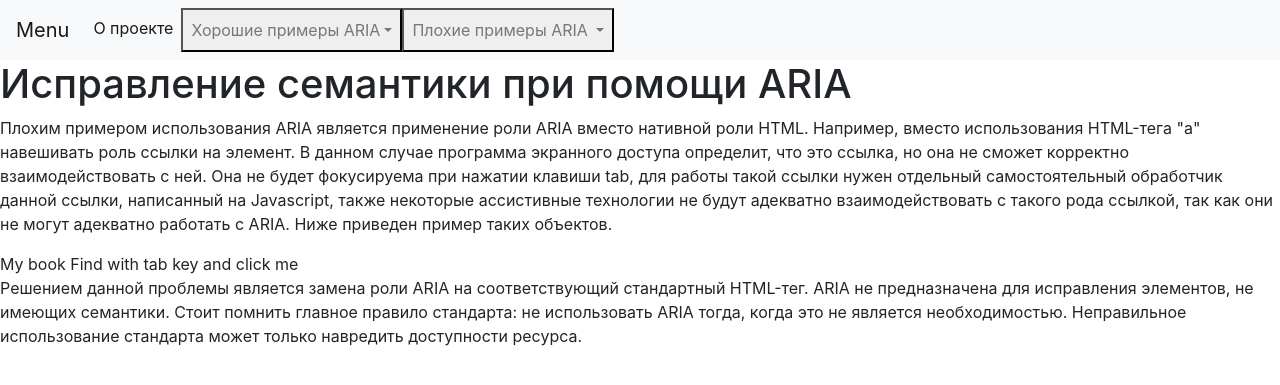
After one commit to sevapopov2/wai-aria-inspection, a Django app: template server/templates/main/bad-examples/fixing-broken-semantics.html in a window 1280 px wide. The commit adds this page. Shown: the top 385 px of the page. Run offline with Django 4.2, Linux system fonts and the light colour scheme; the template is opened without the code that fills it, so the values that code supplies are empty; some libraries are stand-ins or nearby versions.

Commit message:
Add fixing broken semantics with ARIA example

```diff
--- a/server/apps/main/urls.py
+++ b/server/apps/main/urls.py
@@ -11,5 +11,8 @@ urlpatterns = [
     path('good-examples/', views.GoodExamplesIndexView.as_view(),
          name='good-examples'),
     path('bad-examples/menu', views.BadMenuExampleView.as_view(),
-         name='bad-menu-example')
+         name='bad-menu-example'),
+    path('bad-examples/fixing-broken-semantics',
+         views.fixingBrokenSemanticsExample.as_view(),
+         name='broken-semantics-bad-example'),
 ]
--- a/server/apps/main/views.py
+++ b/server/apps/main/views.py
@@ -19,3 +19,9 @@ class BadMenuExampleView(generic.TemplateView):
     """Bad menu example view."""
 
     template_name = 'main/bad-examples/menu.html'
+
+
+class fixingBrokenSemanticsExample(generic.TemplateView):
+    """View for fixing broken semantics with ARIA example."""
+
+    template_name = 'main/bad-examples/fixing-broken-semantics.html'
--- /dev/null
+++ b/server/templates/main/bad-examples/fixing-broken-semantics.html
@@ -0,0 +1,17 @@
+{% extends 'main/base.html' %}
+{% block title %}Исправление семантики при помощи ARIA{% endblock %}
+{% block content %}
+<h1>Исправление семантики при помощи ARIA</h1>
+<p>Плохим примером использования ARIA является применение роли ARIA вместо нативной роли HTML.
+    Например, вместо использования HTML-тега "a" навешивать роль ссылки на элемент.
+    В данном случае программа экранного доступа определит, что это ссылка, но она не сможет корректно взаимодействовать с ней. Она не будет фокусируема при нажатии клавиши tab, для работы такой ссылки нужен отдельный самостоятельный обработчик данной ссылки, написанный на Javascript, также некоторые ассистивные технологии не будут адекватно взаимодействовать с такого рода ссылкой, так как они не могут адекватно работать с ARIA.
+    Ниже приведен пример таких объектов.
+</p>
+<div id="broken-semantics-example">
+    <span id="my-book-link" role="link">My book</span>
+    <span id="broken-button-example" role="button">Find with tab key and click me</span>
+</div>
+<p>Решением данной проблемы является замена роли ARIA на соответствующий стандартный HTML-тег.
+    ARIA не предназначена для исправления элементов, не имеющих семантики. Стоит помнить главное правило стандарта: не использовать ARIA тогда, когда это не является необходимостью. Неправильное использование стандарта может только навредить доступности ресурса.
+</p>
+{% endblock %}
--- a/server/templates/main/main-menu.html
+++ b/server/templates/main/main-menu.html
@@ -25,7 +25,9 @@
                 </button>
                 <div class="dropdown-menu" aria-labelledby="navbarDropdown" id="bad-examples-list">
                     <a class="dropdown-item" href="{% url 'main:bad-menu-example' %}">Плохой пример меню</a>
-                    <a class="dropdown-item" href="#">Bad Example 2</a>
+                    <a class="dropdown-item" href="{% url 'main:broken-semantics-bad-example' %}">
+                        Исправление семантики при помощи ARIA
+                    </a>
                 </div>
             </li>
         </ul>
```
